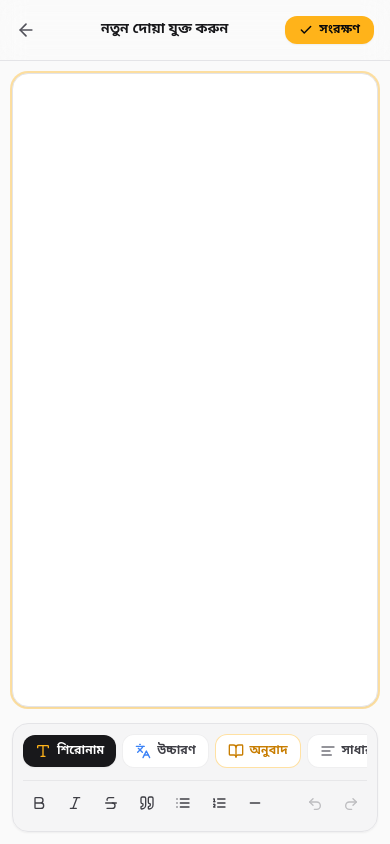
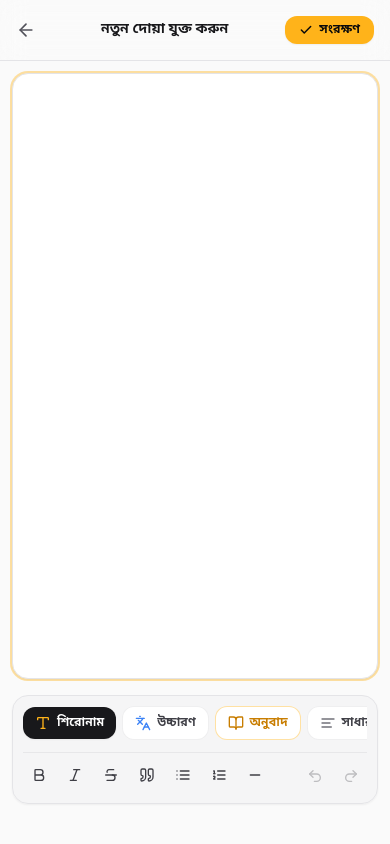
Before and after one commit to git-mahim/dua-card, a Next.js app: page / in a window 390 px wide. Both pictures are taken after a click on the button 338 px from the left and 792 px from the top of the page. Shown: the top 844 px of the page. Built offline with nearby package versions, Linux system fonts and the light colour scheme.

Commit message:
style(editor): lift bottom formatting toolbar upward with bottom spacing for mobile home bar clearance

```diff
--- a/src/components/DuaEditorModal.tsx
+++ b/src/components/DuaEditorModal.tsx
@@ -152,7 +152,7 @@ export const DuaEditorModal: React.FC<DuaEditorModalProps> = ({
       </header>
 
       {/* Editor Body */}
-      <main className="flex-1 w-full max-w-lg mx-auto px-3 sm:px-4 py-3 flex flex-col justify-between min-h-0">
+      <main className="flex-1 w-full max-w-lg mx-auto px-3 sm:px-4 pt-3 pb-8 sm:pb-10 flex flex-col justify-between min-h-0">
         {errorMsg && (
           <div className="p-3 mb-2 bg-rose-500/10 border border-rose-500/20 text-rose-600 dark:text-rose-400 rounded-xl text-xs font-bengali flex items-center gap-2 shrink-0">
             <AlertCircle className="w-4 h-4 shrink-0" />
--- a/src/components/Editor/RichTextEditor.tsx
+++ b/src/components/Editor/RichTextEditor.tsx
@@ -122,8 +122,8 @@ export const RichTextEditor: React.FC<RichTextEditorProps> = ({
         <EditorContent editor={editor} className="flex-1 w-full flex flex-col" />
       </div>
 
-      {/* Sticky Bottom Formatting Toolbar */}
-      <div className="sticky bottom-0 z-20 w-full pt-1">
+      {/* Sticky Bottom Formatting Toolbar (Lifted gracefully above bottom bezel) */}
+      <div className="sticky bottom-3 sm:bottom-5 z-20 w-full pt-1 mb-2">
         <EditorToolbar editor={editor} />
       </div>
     </div>
```
